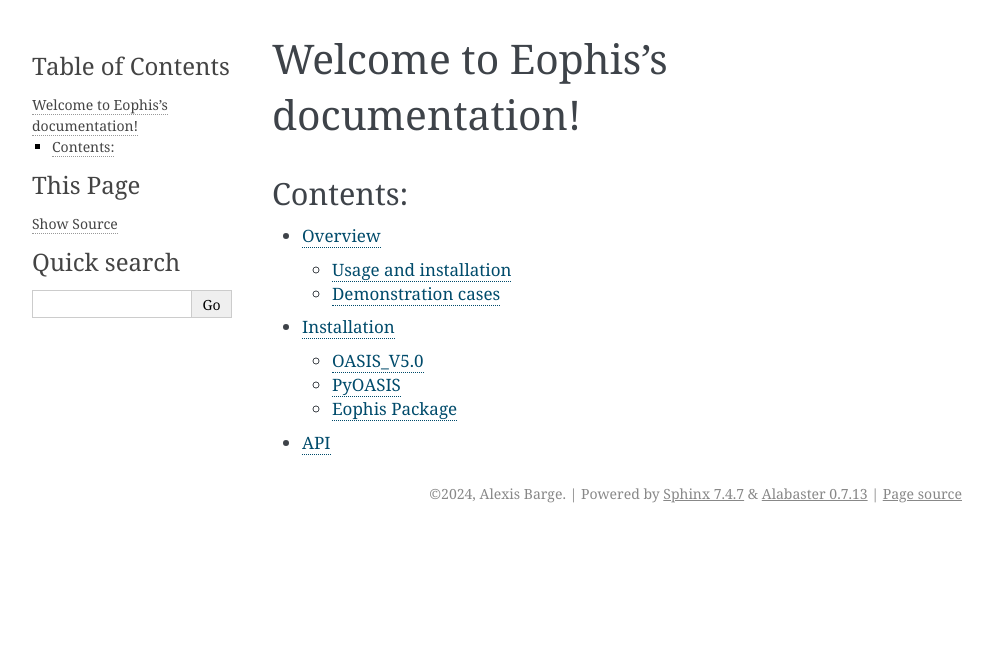
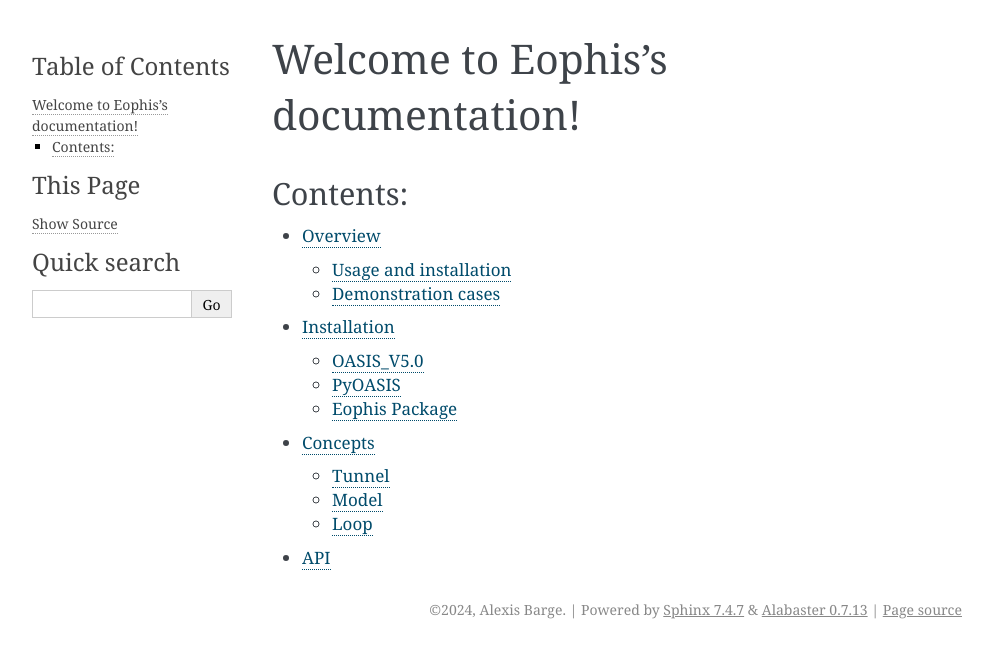
Before and after one commit to meom-group/eophis, a Sphinx documentation site: the page built from docs/source/index.rst, in a window 1280 px wide. Shown: the top 658 px of the page, without its empty margins (148-1141 px from the left). Built offline with Sphinx 7.4.7, drawn with Linux system fonts in a browser that asks for light colours.

Commit message:
add concepts page

```diff
--- /dev/null
+++ b/docs/source/concept.rst
@@ -0,0 +1,16 @@
+Concepts
+========
+
+.. autosummary::
+   :toctree: generated
+
+
+
+Tunnel
+------
+
+Model
+-----
+
+Loop
+----
--- a/docs/source/index.rst
+++ b/docs/source/index.rst
@@ -20,5 +20,5 @@
 
    Overview <overview>
    Installation <install>
-
+   Concepts <concept>
    api
```
